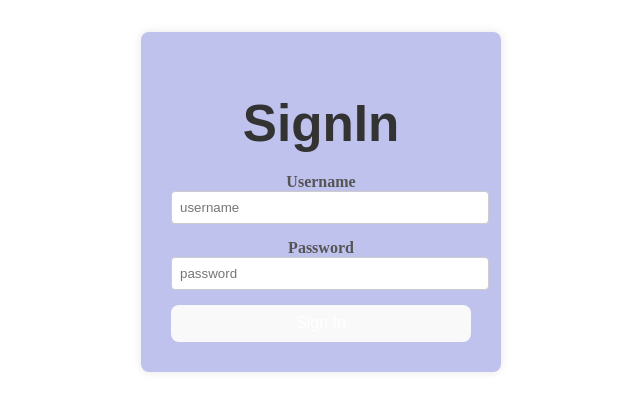
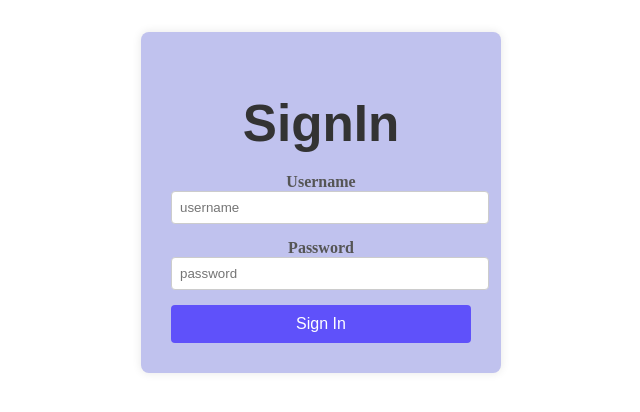
Before and after one commit to AliHussain-arch/TASK-MANAGER, a React (Vite) app in the folder FRONTEND/: page / in a window 1280 px wide. Shown: the top 412 px of the page, without its empty margins (319-959 px from the left). Built offline with nearby package versions, Linux system fonts and the light colour scheme; no server answers.

Commit message:
added some css for sign in sign up and add className for some button

```diff
--- a/FRONTEND/src/components/Authentication/signIn/signIn.css
+++ b/FRONTEND/src/components/Authentication/signIn/signIn.css
@@ -38,7 +38,7 @@
     border-radius: 4px;
   }
 
-  button {
+  .button-sign-in {
     background-color: #5f51fa;
     color: #fff;
     padding: 10px;
@@ -49,7 +49,7 @@
 
   }
 
-  button:hover {
+  .button-sign-in:hover {
     background-color:#4c41c5;
 color: #fff;
 box-shadow: 0 0 5px  #c1c0c0;
--- a/FRONTEND/src/components/Authentication/signIn/signIn.jsx
+++ b/FRONTEND/src/components/Authentication/signIn/signIn.jsx
@@ -38,7 +38,7 @@ export default function SignIn({signIn, getUser, setUser}) {
             value={formData.password}
           />
         </div>
-        <button type="submit">Sign In</button>
+        <button className="button-sign-in" type="submit">Sign In</button>
       </form>
     </div>
   );
--- a/FRONTEND/src/components/Authentication/signUp/signUp.css
+++ b/FRONTEND/src/components/Authentication/signUp/signUp.css
@@ -38,7 +38,7 @@
     border-radius: 4px;
   }
 
-  button {
+  .button-Sign-Up {
     background-color: #5f51fa;
     color: #fff;
     padding: 10px;
@@ -49,7 +49,7 @@
 
   }
 
-  button:hover {
+  .button-Sign-Up:hover {
     background-color:#4c41c5;
 color: #fff;
 box-shadow: 0 0 5px  #c1c0c0;
--- a/FRONTEND/src/components/Authentication/signUp/signUp.jsx
+++ b/FRONTEND/src/components/Authentication/signUp/signUp.jsx
@@ -56,7 +56,7 @@ export default function SignUp({signUp}) {
             value={formData.confirmPassword}
           />
         </div>
-        <button type="submit">Sign Up</button>
+        <button className="button-Sign-Up" type="submit">Sign Up</button>
       </form>
     </div>
   );
--- a/FRONTEND/src/index.css
+++ b/FRONTEND/src/index.css
@@ -23,7 +23,7 @@ h1 {
   font-family:Arial, Helvetica, sans-serif;
 }
 
-button {
+/* button {
   border-radius: 8px;
   border: 1px ;
   padding: 0.6em 1.2em;
@@ -31,10 +31,8 @@ button {
   font-weight: 500;
   cursor: pointer;
   transition: border-color 0.25s;
-}
-button:hover {
-  border-color: #646cff;
-}
+} */
+
 
 button:focus,
 button:focus-visible {
```
